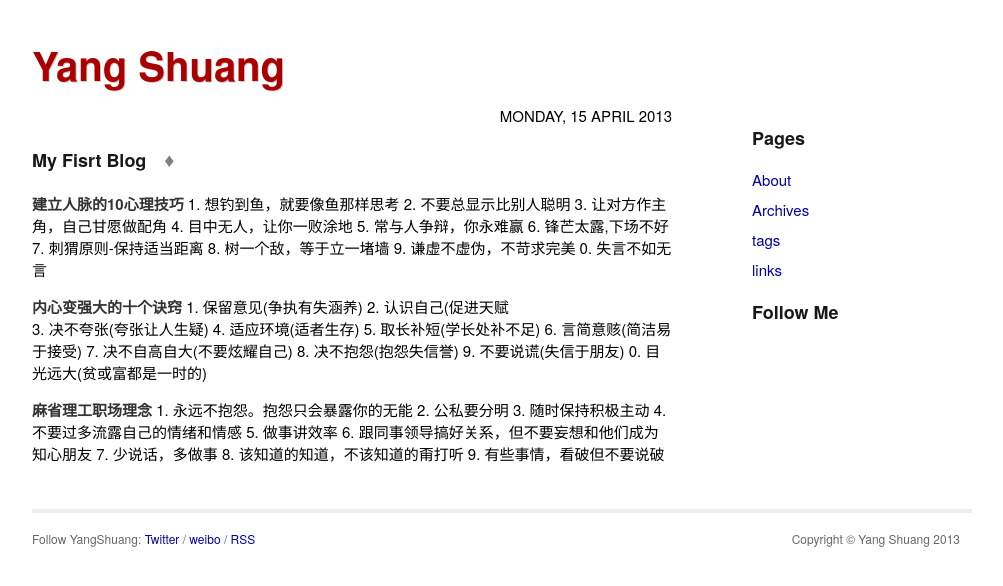
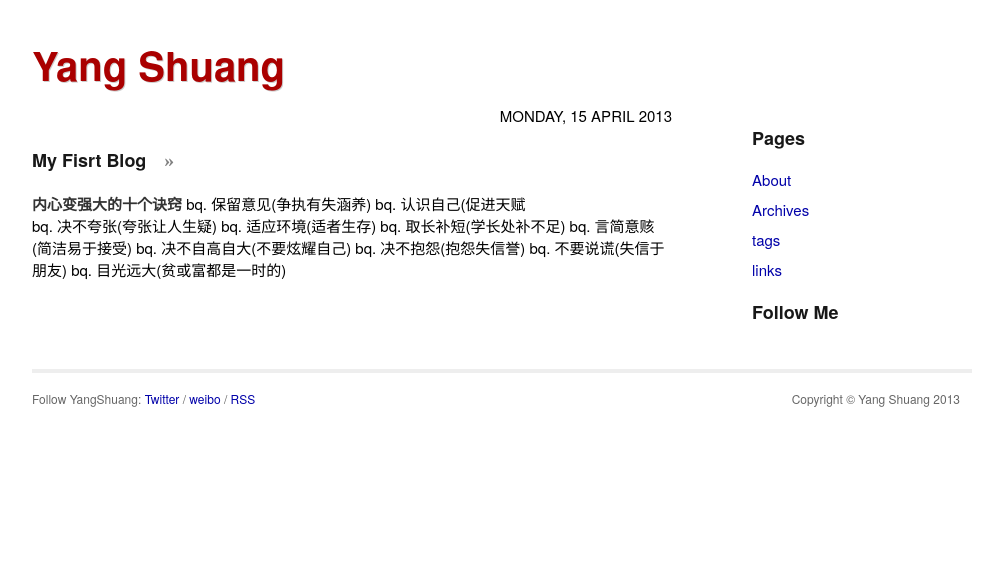
Before and after one commit to utwodownson/utwodownson.github.com, a Jekyll site: the page built from index.html, in a window 1280 px wide. Shown: the top 586 px of the page, without its empty margins (138-1141 px from the left). Built offline with Jekyll 4.4.1, drawn with Linux system fonts in a browser that asks for light colours; Markdown is read by kramdown in place of the engine named in the settings; the list of posts is cut into pages by our own code.

Commit message:
4.18 blog

```diff
--- a/_config.yml
+++ b/_config.yml
@@ -14,3 +14,6 @@ author:
     weibo:     http://weibo.com/charlesy
 
 description:   If you want, you can.
+
+# 每一页显示的文章数
+paginate: 5
--- a/_posts/2013-04-16-the-first-blog.md
+++ b/_posts/2013-04-16-the-first-blog.md
@@ -3,6 +3,20 @@ layout: post
 title: My Fisrt Blog
 date: 2013-04-15 15:30
 ---
+
+**内心变强大的十个诀窍**
+bq. 保留意见(争执有失涵养)
+bq. 认识自己(促进天赋
+bq. 决不夸张(夸张让人生疑)
+bq. 适应环境(适者生存)
+bq. 取长补短(学长处补不足)
+bq. 言简意赅(简洁易于接受)
+bq. 决不自高自大(不要炫耀自己)
+bq. 决不抱怨(抱怨失信誉)
+bq. 不要说谎(失信于朋友)
+bq. 目光远大(贫或富都是一时的)
+
+<!--break-->
 
 **建立人脉的10心理技巧**
     1. 想钓到鱼，就要像鱼那样思考
@@ -12,21 +26,9 @@ date: 2013-04-15 15:30
     5. 常与人争辩，你永难赢
     6. 锋芒太露,下场不好
     7. 刺猬原则-保持适当距离
-    8. 树一个敌，等于立一堵墙
+    8. 树一个敌，e于立一堵墙
     9. 谦虚不虚伪，不苛求完美
     0. 失言不如无言
-
-**内心变强大的十个诀窍**
-    1. 保留意见(争执有失涵养)
-    2. 认识自己(促进天赋
-    3. 决不夸张(夸张让人生疑)
-    4. 适应环境(适者生存)
-    5. 取长补短(学长处补不足)
-    6. 言简意赅(简洁易于接受)
-    7. 决不自高自大(不要炫耀自己)
-    8. 决不抱怨(抱怨失信誉)
-    9. 不要说谎(失信于朋友)
-    0. 目光远大(贫或富都是一时的)
 
 **麻省理工职场理念**
     1. 永远不抱怨。抱怨只会暴露你的无能
--- a/index.html
+++ b/index.html
@@ -6,7 +6,7 @@ title: Home
 <div id="home">
 
   <ul class="posts">
-    {% for post in site.posts limit: 15 %}
+    {% for post in site.posts limit: 7 %}
       <div class="front">
       {% capture post_date %}{{ post.date | date: "%Y%m%d" }}{% endcapture %}
       {% if post_date != prev_post_date %}
@@ -14,11 +14,11 @@ title: Home
       {% endif %}
       {% capture prev_post_date %}{{ post.date | date: "%Y%m%d" }}{% endcapture %}
         {% if post.post-link %}
-        <h1><a href="{{ post.post-link }}" title="External link">{{ post.title }}</a> <a class="glyph-permalink" href="{{ post.url }}" title="Permanent link to: '{{ post.title }}'">&diams;</a></h1>
+        <h1><a href="{{ post.post-link }}" title="External link">{{ post.title }}</a> <a class="glyph-permalink" href="{{ post.url }}" title="Permanent link to: '{{ post.title }}'">&raquo;</a></h1>
         {% else %}
-        <h1>{{ post.title }} <a class="glyph-permalink" href="{{ post.url }}" title="Permanent link to: '{{ post.title }}'">&diams;</a></h1>
+        <h1>{{ post.title }} <a class="glyph-permalink" href="{{ post.url }}" title="Permanent link to: '{{ post.title }}'">&raquo;</a></h1>
         {% endif %}
-        {{ post.content }}
+        {{ post.content  || split:'<!--break-->' | first }}
       </div>
       {% if forloop.last == false %}
       </br>
```
Also changed, not shown: _layouts/post.html (+15 -0 lines).
